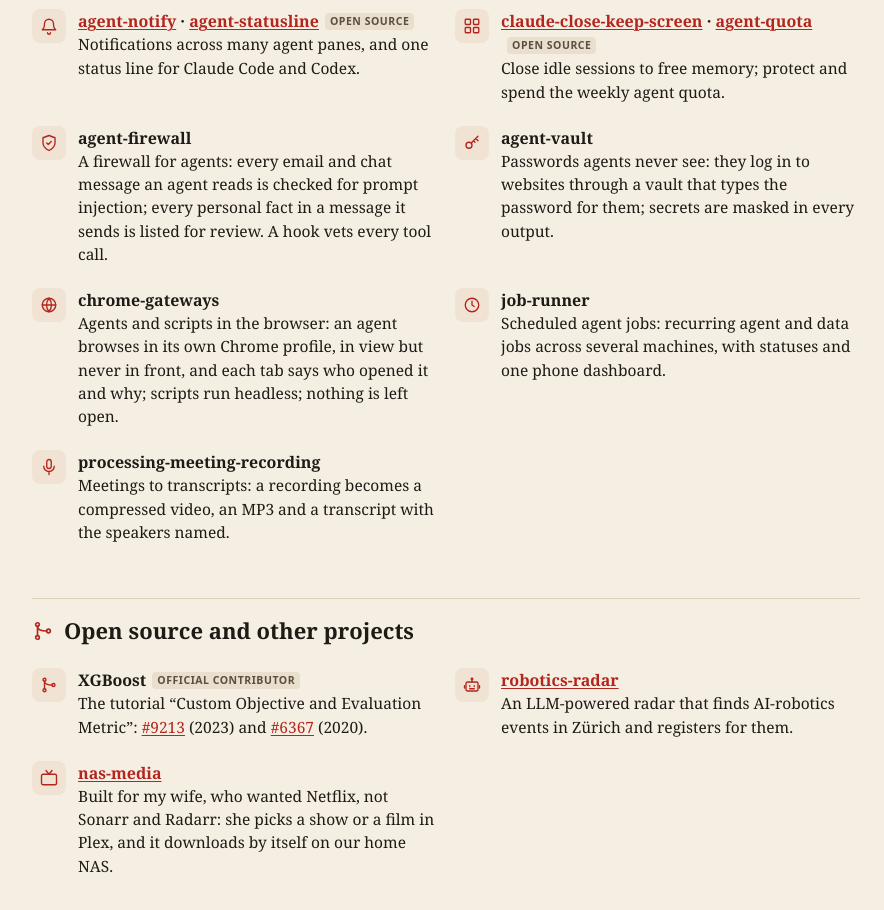
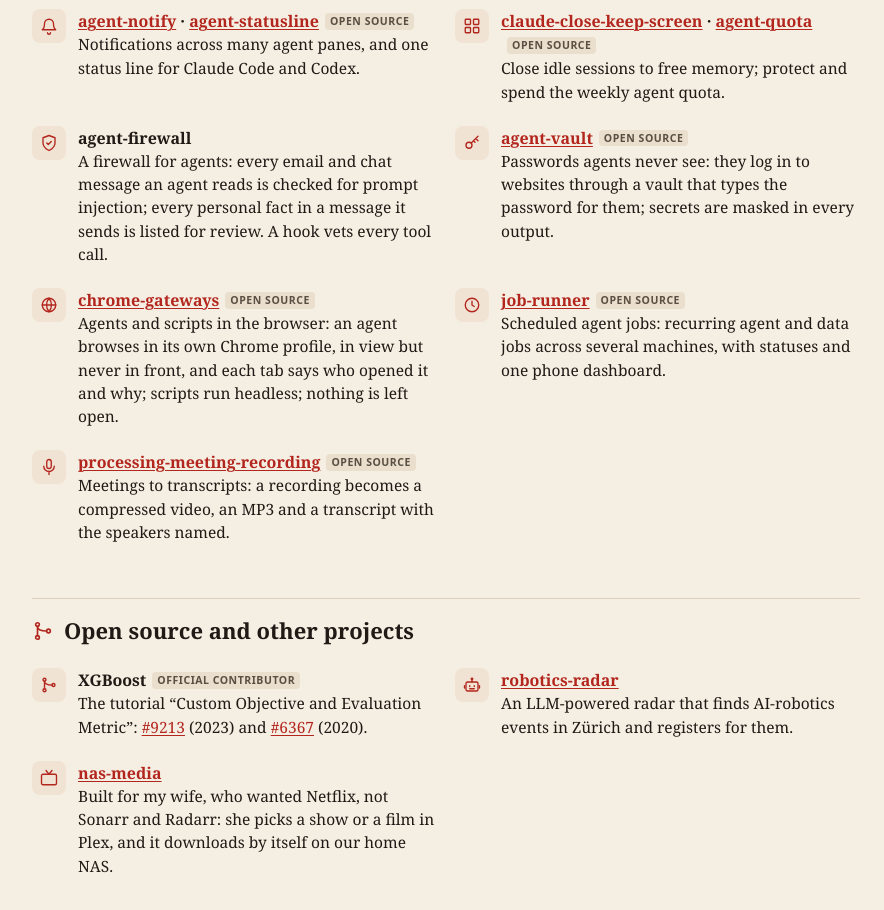
Before and after one commit to JeanLescutMuller/JeanLescutMuller.github.io, a plain HTML site: page index.html in a window 1280 px wide. Shown: the part 1595-2505 px from the top of the page, without its empty margins (194-1078 px from the left). Drawn offline with Linux system fonts and the light colour scheme.

Commit message:
Agentic workflows: agent-vault, chrome-gateways, job-runner, processing-meeting-recording linked (now open source)
Co-Authored-By: Claude Opus 5.5 <noreply@anthropic.com>
Claude-Session: https://claude.ai/code/session_01KiRNPamVbkuLxAbM2wc4fK
Agent: claude-code (claude-opus-5-5)
Machine: BabisNAS
Session: 9031d7f1-6e36-4982-b2ec-83a474702001

```diff
--- a/index.html
+++ b/index.html
@@ -124,10 +124,10 @@
     <div class="item"><span class="ic"><svg class="i"><use href="#i-bell"/></svg></span><div><b><a href="https://github.com/JeanLescutMuller/agent-notify">agent-notify</a> · <a href="https://github.com/JeanLescutMuller/agent-statusline">agent-statusline</a><span class="tag">open source</span></b>Notifications across many agent panes, and one status line for Claude Code and Codex.</div></div>
     <div class="item"><span class="ic"><svg class="i"><use href="#i-grid"/></svg></span><div><b><a href="https://github.com/JeanLescutMuller/claude-close-keep-screen">claude-close-keep-screen</a> · <a href="https://github.com/JeanLescutMuller/agent-quota">agent-quota</a><span class="tag">open source</span></b>Close idle sessions to free memory; protect and spend the weekly agent quota.</div></div>
     <div class="item"><span class="ic"><svg class="i"><use href="#i-shield"/></svg></span><div><b>agent-firewall</b>A firewall for agents: every email and chat message an agent reads is checked for prompt injection; every personal fact in a message it sends is listed for review. A hook vets every tool call.</div></div>
-    <div class="item"><span class="ic"><svg class="i"><use href="#i-key"/></svg></span><div><b>agent-vault</b>Passwords agents never see: they log in to websites through a vault that types the password for them; secrets are masked in every output.</div></div>
-    <div class="item"><span class="ic"><svg class="i"><use href="#i-globe"/></svg></span><div><b>chrome-gateways</b>Agents and scripts in the browser: an agent browses in its own Chrome profile, in view but never in front, and each tab says who opened it and why; scripts run headless; nothing is left open.</div></div>
-    <div class="item"><span class="ic"><svg class="i"><use href="#i-clock"/></svg></span><div><b>job-runner</b>Scheduled agent jobs: recurring agent and data jobs across several machines, with statuses and one phone dashboard.</div></div>
-    <div class="item"><span class="ic"><svg class="i"><use href="#i-mic"/></svg></span><div><b>processing-meeting-recording</b>Meetings to transcripts: a recording becomes a compressed video, an MP3 and a transcript with the speakers named.</div></div>
+    <div class="item"><span class="ic"><svg class="i"><use href="#i-key"/></svg></span><div><b><a href="https://github.com/JeanLescutMuller/agent-vault">agent-vault</a><span class="tag">open source</span></b>Passwords agents never see: they log in to websites through a vault that types the password for them; secrets are masked in every output.</div></div>
+    <div class="item"><span class="ic"><svg class="i"><use href="#i-globe"/></svg></span><div><b><a href="https://github.com/JeanLescutMuller/chrome-gateways">chrome-gateways</a><span class="tag">open source</span></b>Agents and scripts in the browser: an agent browses in its own Chrome profile, in view but never in front, and each tab says who opened it and why; scripts run headless; nothing is left open.</div></div>
+    <div class="item"><span class="ic"><svg class="i"><use href="#i-clock"/></svg></span><div><b><a href="https://github.com/JeanLescutMuller/job-runner">job-runner</a><span class="tag">open source</span></b>Scheduled agent jobs: recurring agent and data jobs across several machines, with statuses and one phone dashboard.</div></div>
+    <div class="item"><span class="ic"><svg class="i"><use href="#i-mic"/></svg></span><div><b><a href="https://github.com/JeanLescutMuller/processing-meeting-recording">processing-meeting-recording</a><span class="tag">open source</span></b>Meetings to transcripts: a recording becomes a compressed video, an MP3 and a transcript with the speakers named.</div></div>
   </div>
 
   <h2><svg class="i"><use href="#i-merge"/></svg>Open source and other projects</h2>
```
